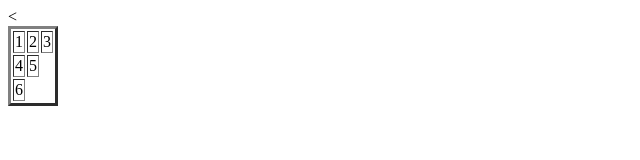
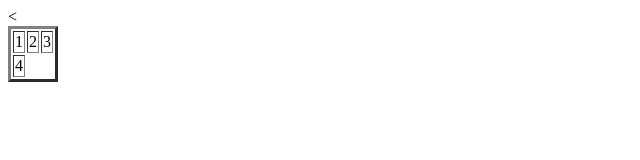
Before and after one commit to LaGambaGamberra/LaGambaGamberra.github.io, a plain HTML site: page index.html in a window 1280 px wide. Shown: the whole page, without its empty margins (0-640 px from the left). Drawn offline with Linux system fonts and the light colour scheme.

Commit message:
Update index.html

```diff
--- a/index.html
+++ b/index.html
@@ -4,7 +4,5 @@
 <td rowspan="1"> 2 </td>
 <td> 3 </td></tr>
 <tr><td rowspan="1"> 4 </td>
-<td> 5 </td></tr>
-<tr><td colspan="1"> 6 </td>
 </tr>
 </table>
```
